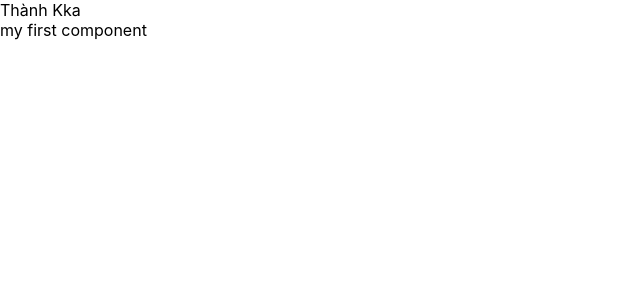
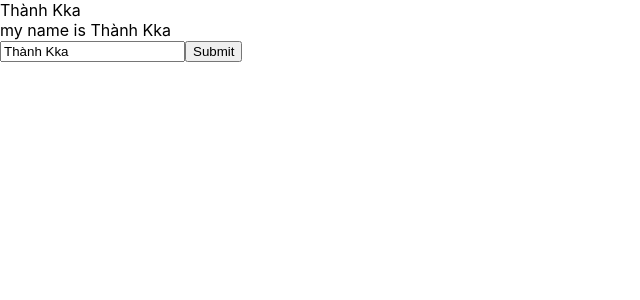
Before and after one commit to thanhkka051205/ReactJS, a React (Create React App) app: page / in a window 1280 px wide. Shown: the top 300 px of the page, without its empty margins (0-640 px from the left). Built offline with nearby package versions, Linux system fonts and the light colour scheme.

Commit message:
git commit -m "Hoc React"

```diff
--- a/src/components/MyComponent.js
+++ b/src/components/MyComponent.js
@@ -1,9 +1,40 @@
 import React from "react";
 
 class MyComponent extends React.Component {
+  state = {
+    name: "Thành Kka",
+    address: "Bo Thanh",
+    age: "21",
+  };
+
+  handleOnchangeInput = (event) => {
+    this.setState({
+      name: event.target.value,
+    });
+  };
+
+  handleOneSubmit = (event) => {
+    event.preventDefault();
+    console.log(this.state);
+  };
+
   //JSX
   render() {
-    return <div>my first component</div>;
+    return (
+      <div>
+        my name is {this.state.name}
+        <form onSubmit={(event) => this.handleOneSubmit(event)}>
+          <input
+            value={this.state.name}
+            type="text"
+            onChange={(event) => {
+              this.handleOnchangeInput(event);
+            }}
+          ></input>
+          <button>Submit</button>
+        </form>
+      </div>
+    );
   }
 }
 
```
Also changed, not shown: src/App.js (+24 -17 lines).
